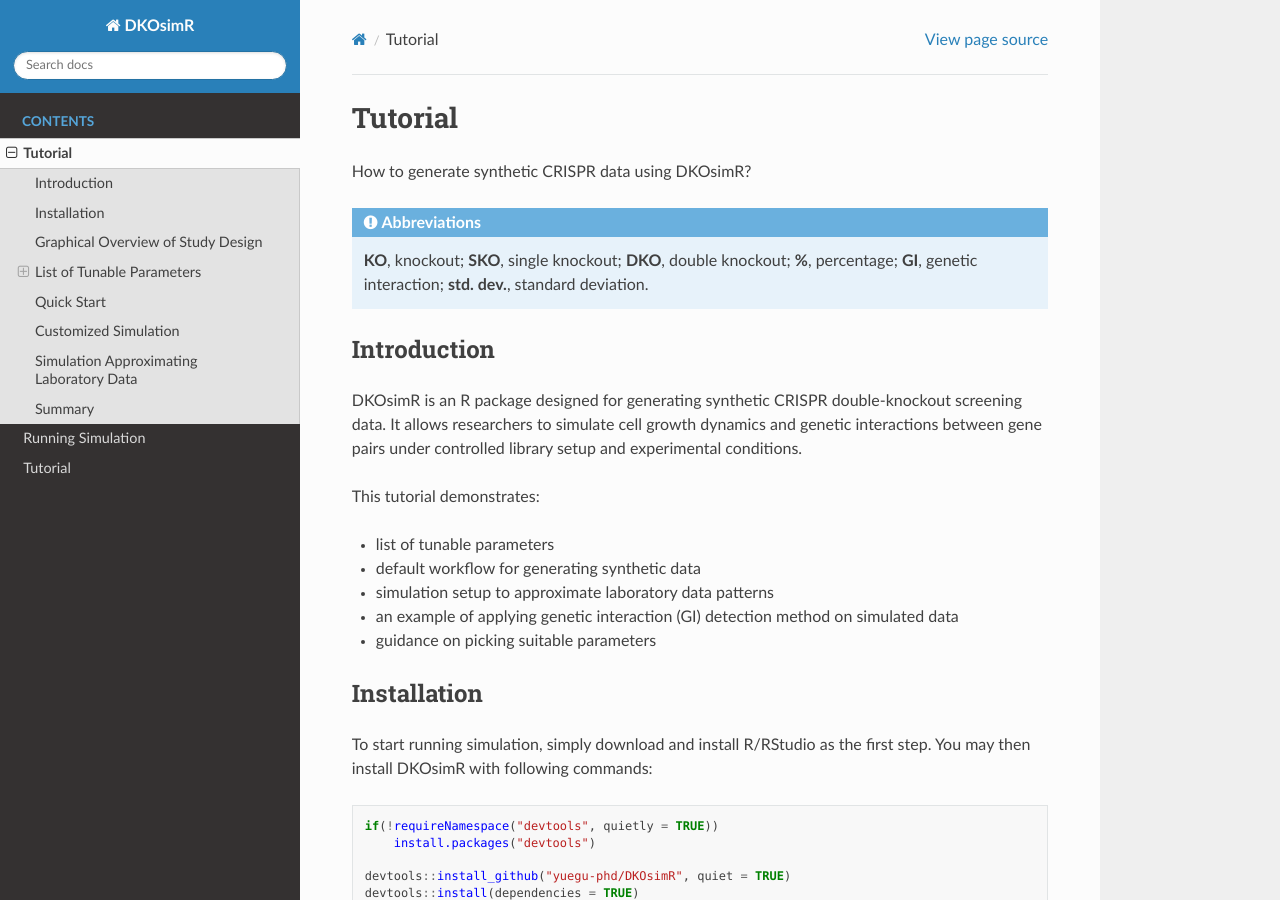
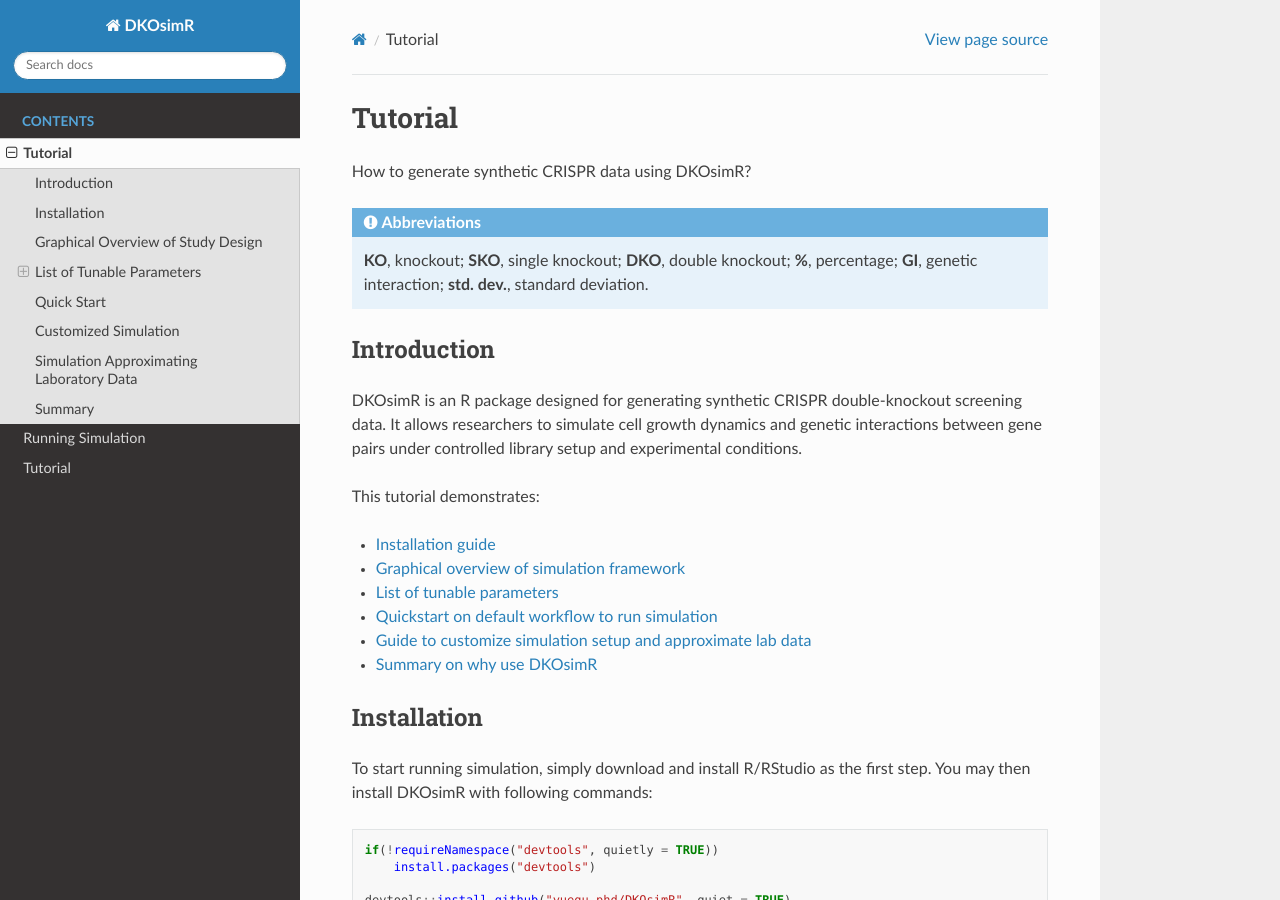
Before and after one commit to yuegu-phd/DKOsimR-tutorial, a Sphinx documentation site: the page built from docs/source/tutorial.rst, in a window 1280 px wide and 900 px high. Built offline with Sphinx 7.4.7 and the Read the Docs theme 3.1.0, drawn with Linux system fonts in a browser that asks for light colours.

Commit message:
update ref link in tutorial

```diff
--- a/docs/source/run_sim.rst
+++ b/docs/source/run_sim.rst
@@ -1,5 +1,10 @@
 Running Simulation
 ==================
+
+.. admonition:: Abbreviations
+
+   **KO**, knockout; **SKO**, single knockout; **DKO**, double knockout; **%**, percentage;
+   **GI**, genetic interaction; **std. dev.**, standard deviation.
 
 To generate synthetic double knockout data, **by default, the simulated datasets would be stored
 under data/ in the current directory, use ``getwd()`` to navigate your current working directory.**
--- a/docs/source/tutorial.rst
+++ b/docs/source/tutorial.rst
@@ -1,5 +1,5 @@
 Tutorial
-================
+========
 
 How to generate synthetic CRISPR data using DKOsimR?
 
@@ -18,11 +18,14 @@
 
 This tutorial demonstrates:
 
-- list of tunable parameters
-- default workflow for generating synthetic data
-- simulation setup to approximate laboratory data patterns
-- an example of applying genetic interaction (GI) detection method on simulated data
-- guidance on picking suitable parameters
+- :ref:`Installation guide <installation>`
+- :ref:`Graphical overview of simulation framework <graph-workflow>`
+- :ref:`List of tunable parameters <list-parameters>`
+- :ref:`Quickstart on default workflow to run simulation <quick_start>`
+- :ref:`Guide to customize simulation setup and approximate lab data <custom_sim>`
+- :ref:`Summary on why use DKOsimR <summary>`
+
+.. _installation:
 
 Installation
 ------------
@@ -181,6 +188,8 @@
           path = ".")
 
 Output data will be generated in current working directory.
+
+.. _sim_lab:
 
 Simulation Approximating Laboratory Data
 ----------------------------------------
@@ -224,6 +233,7 @@
           rseed = 111,
           path = ".")
 
+.. _summary:
 
 Summary
 -------
```
Also changed, not shown: other parts of docs/source/tutorial.rst (+5 -1 lines), docs/source/lab_approx.rst (+7 -0 lines).
